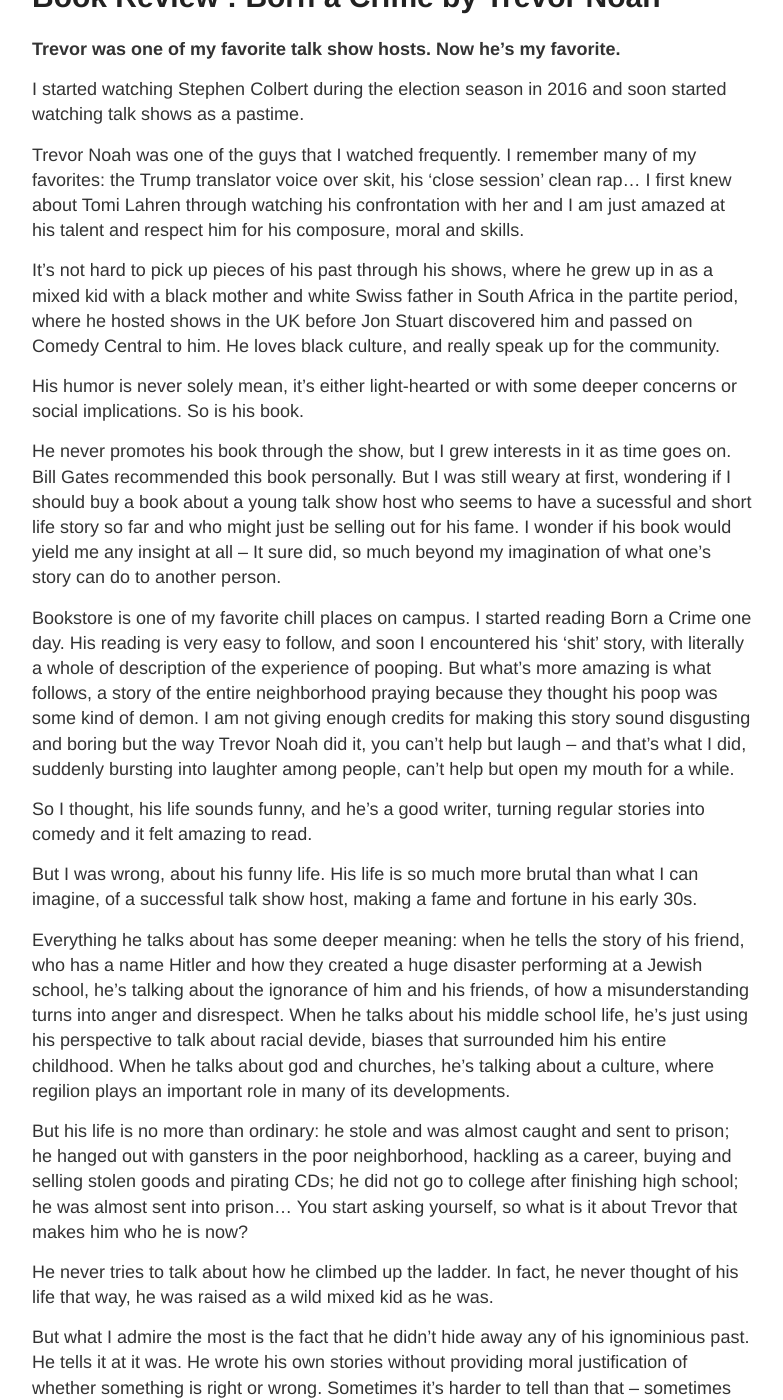
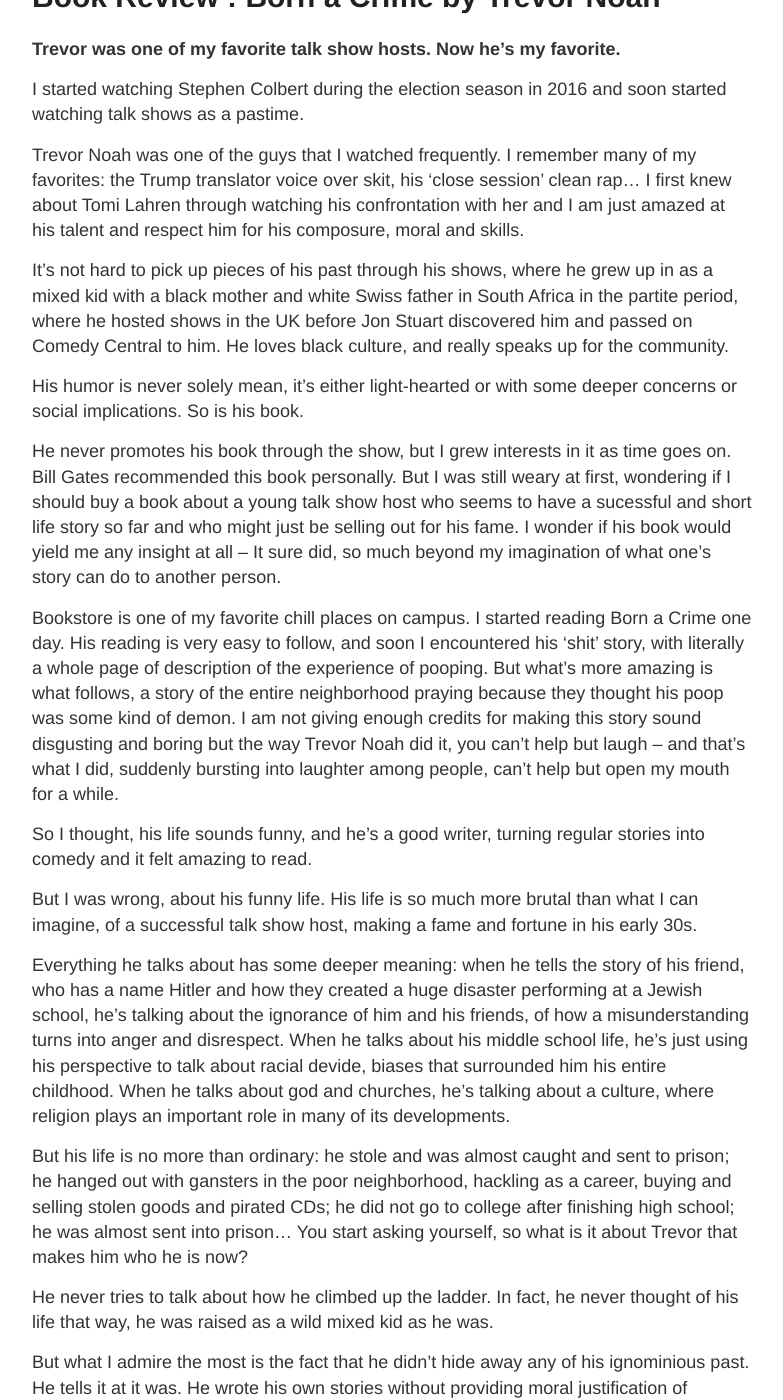
Before and after one commit to hanqiao69/hanqiao69.github.io, a Jekyll site: the page built from _posts/2017-10-14-Review-Born-A-Crime.md, in a window 1280 px wide and 1400 px high, scrolled down 190 px. Shown: the whole window, without its empty margins (88-871 px from the left). Built offline with Jekyll 4.4.1, drawn with Linux system fonts in a browser that asks for light colours; some of the changed text lies outside the part shown.

Commit message:
fix some typos in blog

```diff
--- a/_posts/2017-10-14-Review-Born-A-Crime.md
+++ b/_posts/2017-10-14-Review-Born-A-Crime.md
@@ -9,21 +9,21 @@
 
 Trevor Noah was one of the guys that I watched frequently. I remember many of my favorites: the Trump translator voice over skit, his 'close session' clean rap... I first knew about Tomi Lahren through watching his confrontation with her and I am just amazed at his talent and respect him for his composure, moral and skills.
 
-It's not hard to pick up pieces of his past through his shows, where he grew up in as a mixed kid with a black mother and white Swiss father in South Africa in the partite period, where he hosted shows in the UK before Jon Stuart discovered him and passed on Comedy Central to him. He loves black culture, and really speak up for the community.
+It's not hard to pick up pieces of his past through his shows, where he grew up in as a mixed kid with a black mother and white Swiss father in South Africa in the partite period, where he hosted shows in the UK before Jon Stuart discovered him and passed on Comedy Central to him. He loves black culture, and really speaks up for the community.
 
 His humor is never solely mean, it's either light-hearted or with some deeper concerns or social implications. So is his book.
 
 He never promotes his book through the show, but I grew interests in it as time goes on. Bill Gates recommended this book personally. But I was still weary at first, wondering if I should buy a book about a young talk show host who seems to have a sucessful and short life story so far and who might just be selling out for his fame. I wonder if his book would yield me any insight at all -- It sure did, so much beyond my imagination of what one's story can do to another person.
 
-Bookstore is one of my favorite chill places on campus. I started reading Born a Crime one day. His reading is very easy to follow, and soon I encountered his 'shit' story, with literally a whole of description of the experience of pooping. But what's more amazing is what follows, a story of the entire neighborhood praying because they thought his poop was some kind of demon. I am not giving enough credits for making this story sound disgusting and boring but the way Trevor Noah did it, you can't help but laugh -- and that's what I did, suddenly bursting into laughter among people, can't help but open my mouth for a while.
+Bookstore is one of my favorite chill places on campus. I started reading Born a Crime one day. His reading is very easy to follow, and soon I encountered his 'shit' story, with literally a whole page of description of the experience of pooping. But what's more amazing is what follows, a story of the entire neighborhood praying because they thought his poop was some kind of demon. I am not giving enough credits for making this story sound disgusting and boring but the way Trevor Noah did it, you can't help but laugh -- and that's what I did, suddenly bursting into laughter among people, can't help but open my mouth for a while.
 
 So I thought, his life sounds funny, and he's a good writer, turning regular stories into comedy and it felt amazing to read.
 
 But I was wrong, about his funny life. His life is so much more brutal than what I can imagine, of a successful talk show host, making a fame and fortune in his early 30s.
 
-Everything he talks about has some deeper meaning: when he tells the story of his friend, who has a name Hitler and how they created a huge disaster performing at a Jewish school, he's talking about the ignorance of him and his friends, of how a misunderstanding turns into anger and disrespect. When he talks about his middle school life, he's just using his perspective to talk about racial devide, biases that surrounded him his entire childhood. When he talks about god and churches, he's talking about a culture, where regilion plays an important role in many of its developments.
+Everything he talks about has some deeper meaning: when he tells the story of his friend, who has a name Hitler and how they created a huge disaster performing at a Jewish school, he's talking about the ignorance of him and his friends, of how a misunderstanding turns into anger and disrespect. When he talks about his middle school life, he's just using his perspective to talk about racial devide, biases that surrounded him his entire childhood. When he talks about god and churches, he's talking about a culture, where religion plays an important role in many of its developments.
 
-But his life is no more than ordinary: he stole and was almost caught and sent to prison; he hanged out with gansters in the poor neighborhood, hackling as a career, buying and selling stolen goods and pirating CDs; he did not go to college after finishing high school; he was almost sent into prison... You start asking yourself, so what is it about Trevor that makes him who he is now?
+But his life is no more than ordinary: he stole and was almost caught and sent to prison; he hanged out with gansters in the poor neighborhood, hackling as a career, buying and selling stolen goods and pirated CDs; he did not go to college after finishing high school; he was almost sent into prison... You start asking yourself, so what is it about Trevor that makes him who he is now?
 
 He never tries to talk about how he climbed up the ladder. In fact, he never thought of his life that way, he was raised as a wild mixed kid as he was.
 
```
Also changed, not shown: other parts of _posts/2017-10-14-Review-Born-A-Crime.md (+1 -1 lines), _posts/2017-9-30-Review-Adaptive-Market-Hypothesis.md (+2 -2 lines).
